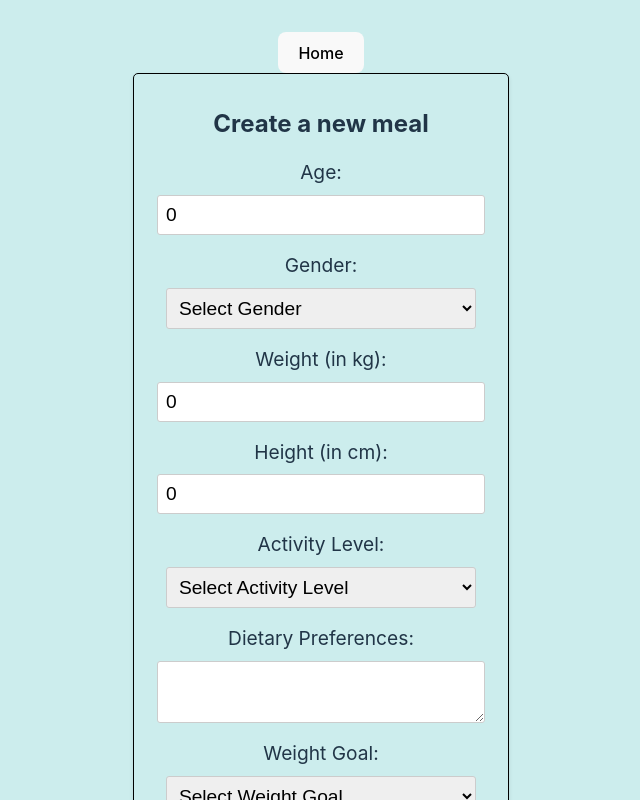
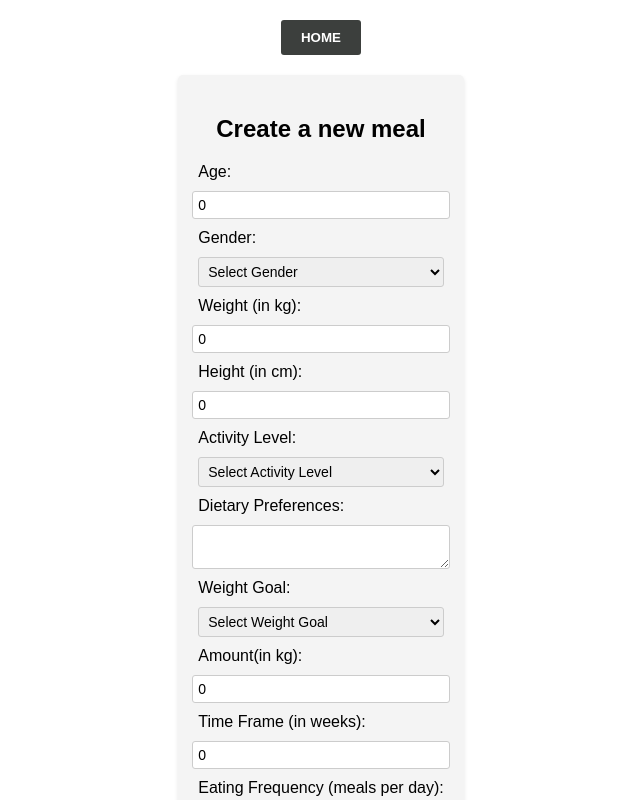
Before and after one commit to Graells/MealMasterAI, a React (Vite) app in the folder client/: page /create-meal in a window 1280 px wide. Shown: the top 800 px of the page, without its empty margins (319-959 px from the left). Built offline with nearby package versions, Linux system fonts and the light colour scheme; no server answers.

Commit message:
working on refactoring to add useContext now

```diff
--- a/client/src/App.css
+++ /dev/null
@@ -1,53 +0,0 @@
-body {
-  background-color:rgb(204, 237, 237);
-}
-#root {
-  max-width: 1280px;
-  margin: 0 auto;
-  padding: 2rem;
-  text-align: center;
-}
-
-form {
-  display: flex;
-  flex-direction: column;
-  align-items: center;
-  border: 1px solid #000000;
-  box-shadow: 0px 2px 4px rgba(0, 0, 0, 0.1);
-  border-radius: 5px;
-  padding: 2rem;
-  max-width: 600px;
-  margin: 0 auto;
-}
-
-form h2 {
-  margin: 0 0 1rem;
-}
-
-form label {
-  display: block;
-  font-size: 1.2rem;
-  margin-bottom: 0.5rem;
-}
-
-form input[type="number"], form textarea, form select {
-  width: 100%;
-  font-size: 1.2rem;
-  padding: 0.5rem;
-  margin-bottom: 1rem;
-  border-radius: 3px;
-  border: 1px solid #ccc;
-  box-shadow: none;
-}
-
-form button[type="submit"] {
-  width: 100%;
-  font-size: 1.2rem;
-  padding: 0.5rem;
-  margin-top: 1rem;
-  border-radius: 3px;
-  border: none;
-  background-color: #007bff;
-  color: white;
-  cursor: pointer;
-}
--- a/client/src/App.jsx
+++ b/client/src/App.jsx
@@ -1,9 +1,6 @@
-import "./App.css";
 import React, { useEffect } from "react";
 import { useState } from "react";
 import { submitForm, addOne, getAll } from "./api.service";
-// import CreateMealForm from "./components/CreateMealForm";
-// import DietDisplay from "./components/DietDisplay";
 import { BrowserRouter, Routes, Route } from "react-router-dom";
 import CreateMealPage from "./pages/CreateMealPage";
 import DietsPage from "./pages/DietsPage";
--- a/client/src/components/DietDisplay.jsx
+++ b/client/src/components/DietDisplay.jsx
@@ -1,10 +1,9 @@
 import React from "react";
 
 const DietDisplay = ({ diet }) => {
-  // You can customize the rendering of the diet data according to your needs
 
   return (
-    <div>
+    <div className="dietDisplay">
       <h2>Generated Diet Plan</h2>
       <pre>{diet.description}</pre>
     </div>
--- a/client/src/index.css
+++ b/client/src/index.css
@@ -1,69 +1,124 @@
-:root {
-  font-family: Inter, system-ui, Avenir, Helvetica, Arial, sans-serif;
-  line-height: 1.5;
-  font-weight: 400;
-
-  color-scheme: light dark;
-  color: rgba(255, 255, 255, 0.87);
-  background-color: #242424;
-
-  font-synthesis: none;
-  text-rendering: optimizeLegibility;
-  -webkit-font-smoothing: antialiased;
-  -moz-osx-font-smoothing: grayscale;
-  -webkit-text-size-adjust: 100%;
+body {
+    display: flex;
+    justify-content: center;
+    align-items: center;
+    min-height: 100vh;
+    margin: 0;
+    font-family: Arial, sans-serif;
   }
 
-a {
-  font-weight: 500;
-  color: #646cff;
-  text-decoration: inherit;
-}
-a:hover {
-  color: #535bf2;
+.formStyle {
+    display: flex;
+    flex-direction: column;
+    align-items: center;
+    max-width: 600px;
+    margin: 0 auto;
+    padding: 20px;
+    background-color: #f4f4f4;
+    border-radius: 5px;
+    box-shadow: 0 2px 4px rgba(0, 0, 0, 0.1);
   }
 
-body {
-  margin: 0;
-  display: flex;
-  place-items: center;
-  min-width: 320px;
-  min-height: 100vh;
+  .formStyle h2 {
+    margin-bottom: 20px;
   }
 
-h1 {
-  font-size: 3.2em;
-  line-height: 1.1;
+  .formStyle label,
+  .formStyle input,
+  .formStyle select,
+  .formStyle textarea {
+    display: block;
+    width: 100%;
+    margin-bottom: 10px;
+  }
+
+  .formStyle input,
+  .formStyle select,
+  .formStyle textarea {
+    padding: 5px;
+    border: 1px solid #ccc;
+    border-radius: 3px;
+    font-size: 14px;
+    font-family: inherit;
+  }
+
+  .formStyle button {
+    display: inline-block;
+    padding: 10px 20px;
+    background-color: #3c3f3d;
+    color: #fff;
+    text-transform: uppercase;
+    font-weight: bold;
+    border: none;
+    border-radius: 3px;
+    cursor: pointer;
+    transition: background-color 0.2s;
+  }
+
+  .formStyle button:hover {
+    background-color: #000000;
+  }
+
+  .dietDisplay {
+    display: flex;
+    flex-direction: column;
+    align-items: center;
+    max-width: 800px;
+    margin: 30px auto;
+    padding: 20px;
+    background-color: #f4f4f4;
+    border-radius: 5px;
+    box-shadow: 0 2px 4px rgba(0, 0, 0, 0.1);
+  }
+
+  .dietDisplay h2 {
+    margin-bottom: 20px;
+  }
+
+  .dietDisplay pre {
+    white-space: pre-wrap;
+    word-wrap: break-word;
+    font-family: inherit;
+    font-size: 16px;
+    line-height: 1.5;
+    color: #333;
+  }
+
+  .createMealPage {
+    display: flex;
+    flex-direction: column;
+    align-items: center;
   }
 
    button {
-  border-radius: 8px;
-  border: 1px solid transparent;
-  padding: 0.6em 1.2em;
-  font-size: 1em;
-  font-weight: 500;
-  font-family: inherit;
-  background-color: #1a1a1a;
+    display: inline-block;
+    padding: 10px 20px;
+    background-color: #3c3f3d;
+    color: #fff;
+    text-transform: uppercase;
+    font-weight: bold;
+    border: none;
+    border-radius: 3px;
     cursor: pointer;
-  transition: border-color 0.25s;
-}
-button:hover {
-  border-color: #646cff;
-}
-button:focus,
-button:focus-visible {
-  outline: 4px auto -webkit-focus-ring-color;
+    transition: background-color 0.2s;
+    margin: 20px;
+    text-decoration: none;
   }
 
-@media (prefers-color-scheme: light) {
-  :root {
-    color: #213547;
-    background-color: #ffffff;
+ button:hover {
+    background-color: #000000;
   }
-  a:hover {
-    color: #747bff;
+
+  .styleHomePage {
+    display: flex;
+    flex-direction: column;
+    align-items: center;
   }
-  button {
-    background-color: #f9f9f9;
+
+  .styleHomePage h1 {
+    text-align: center;
+    margin-bottom: 20px;
   }
+  .styleHomePage .buttonGroup {
+    display: flex;
   }
--- a/client/src/pages/CreateMealPage.jsx
+++ b/client/src/pages/CreateMealPage.jsx
@@ -3,12 +3,11 @@ import { Link } from "react-router-dom";
 
 const CreateMealPage = ({ onMealSubmit }) => {
   return (
-    <div>
+    <div className="createMealPage">
       <Link to="/">
         <button>Home</button>
       </Link>
       <CreateMealForm onMealSubmit={onMealSubmit} />
-
     </div>
   );
 };
--- a/client/src/pages/HomePage.jsx
+++ b/client/src/pages/HomePage.jsx
@@ -2,15 +2,16 @@ import { Link } from "react-router-dom";
 
 const HomePage = () => {
   return (
-    <div>
-
+    <div className="styleHomePage">
       <h1>MealMasterAI</h1>
+      <div className="buttonGroup">
       <Link to="/create-meal">
         <button>Create Meal</button>
       </Link>
-        <Link to="/diets">
+      <Link to="/diets">
         <button>Show All Diets</button>
       </Link>
+      </div>
     </div>
   );
 };
```
Also changed, not shown: client/src/components/Spinner.jsx (added, +12 -0 lines), 1 other file (tests, documents, lock files or other folders). Lines whose indentation alone changed are shown as unchanged.
